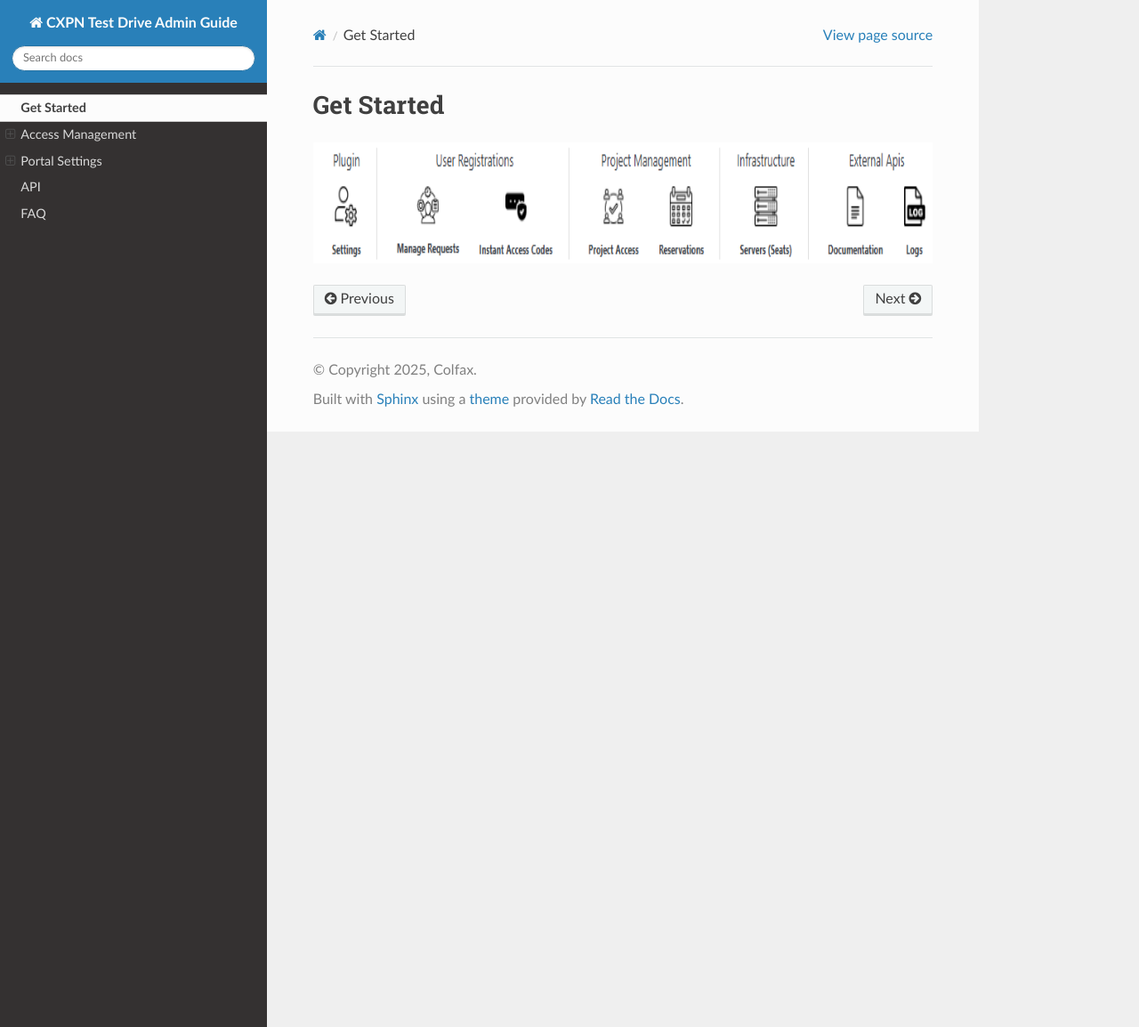
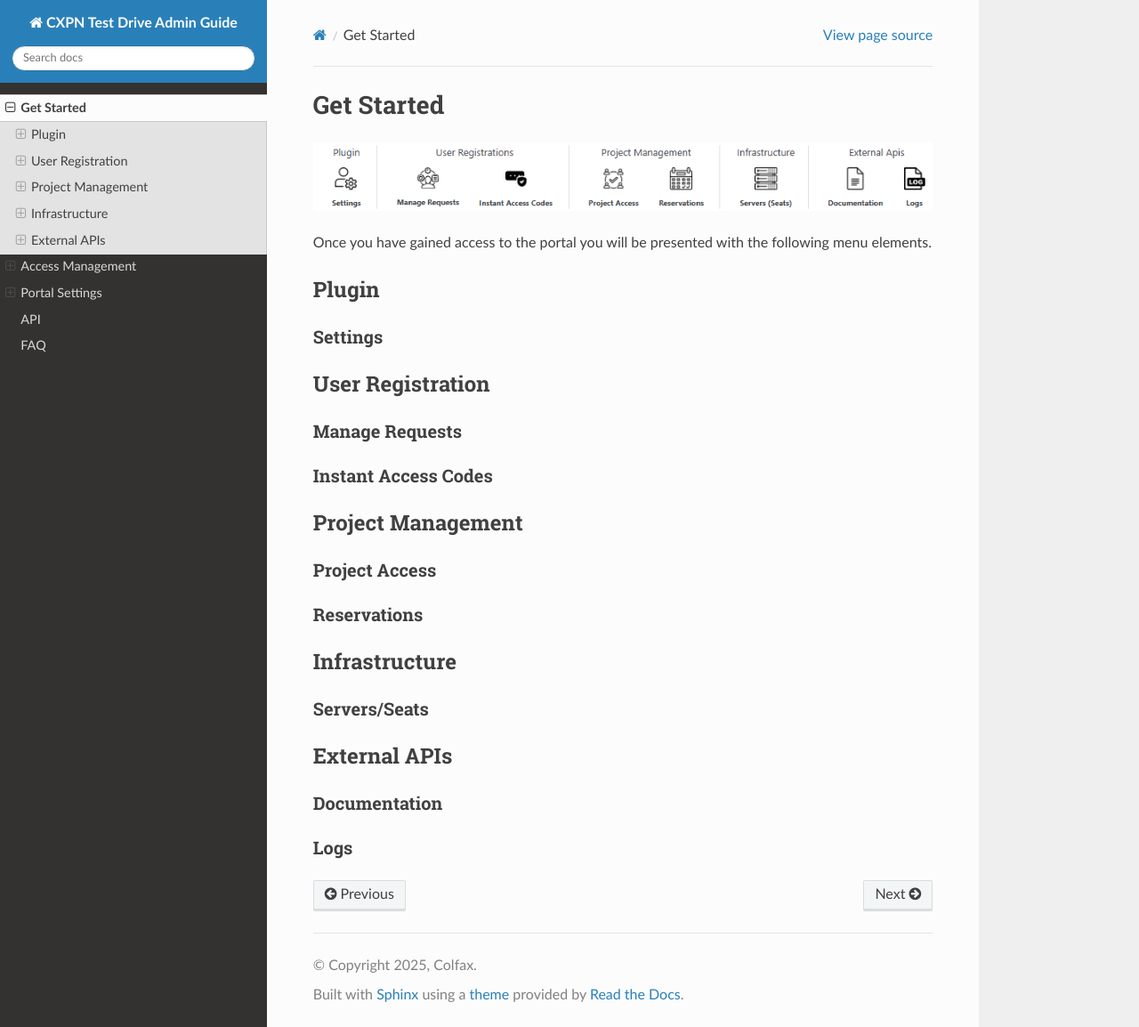
Before and after one commit to ColfaxResearch/cxpn-admin-readthedocs, a Sphinx documentation site: the page built from docs/source/get-started.rst, in a window 1280 px wide and 1154 px high. Shown: the whole window at 89% size. Built offline with Sphinx 7.4.7 and the Read the Docs theme 3.1.0, drawn with Linux system fonts in a browser that asks for light colours.

Commit message:
Content edit.

```diff
--- a/docs/source/get-started.rst
+++ b/docs/source/get-started.rst
@@ -1,14 +1,50 @@
-Get Started
-===========
-.. image:: /images/nav.png
-  :scale: 150%
-  :alt: Alternative text
 ..
     Use this document to describe the overall flow of how to add users, manage reservations, provisioning, etc.
 
+Get Started
+===========
 
-..
-    .. _inviteusers:
 
-    Inviting Users
-    ------------
+.. image:: /images/nav.png
+  :alt: Test drive portal menu items.
+
+Once you have gained access to the portal you will be presented with the following menu elements.
+
+Plugin
+------
+
+Settings
+^^^^^^^^
+
+User Registration
+-----------------
+
+Manage Requests
+^^^^^^^^^^^^^^^
+
+Instant Access Codes
+^^^^^^^^^^^^^^^^^^^^
+
+Project Management
+------------------
+
+Project Access
+^^^^^^^^^^^^^^
+
+Reservations
+^^^^^^^^^^^^
+
+Infrastructure
+--------------
+
+Servers/Seats
+^^^^^^^^^^^^^
+
+External APIs
+-------------
+
+Documentation
+^^^^^^^^^^^^^
+
+Logs
+^^^^
```
